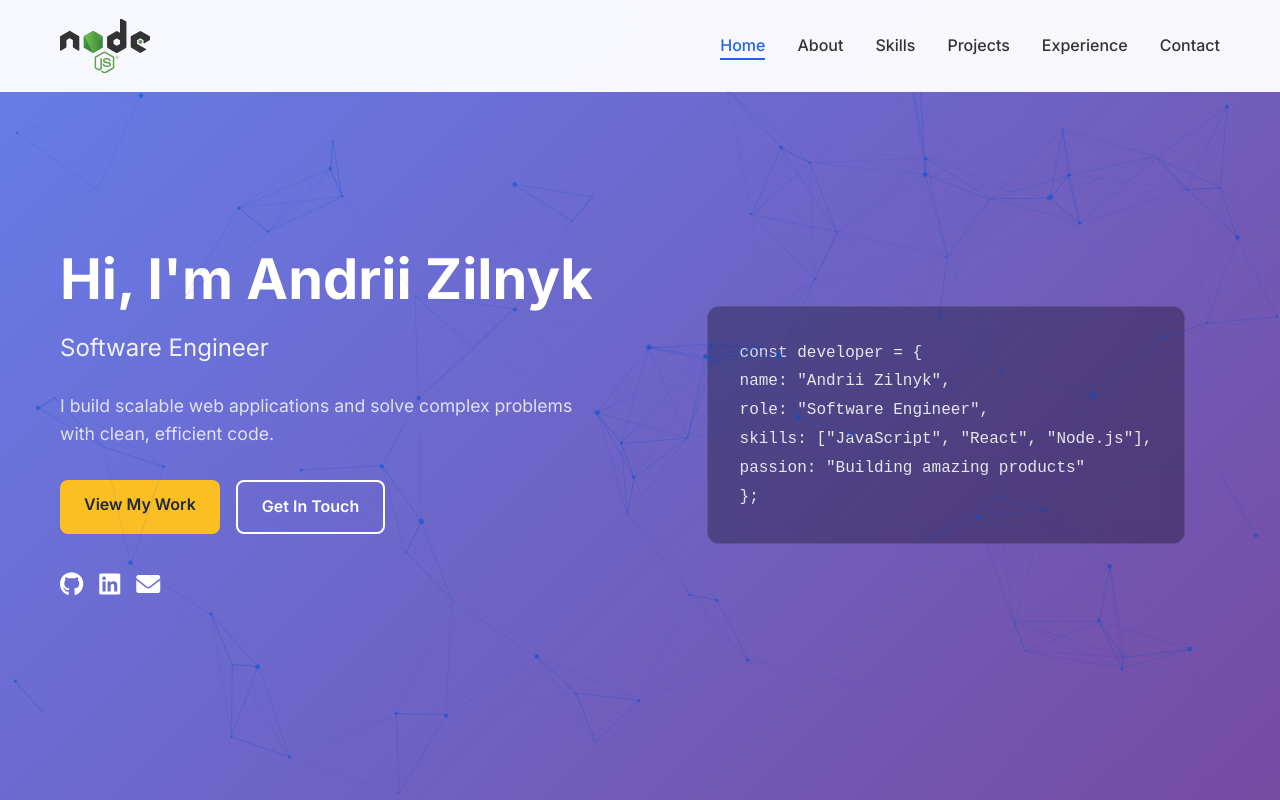
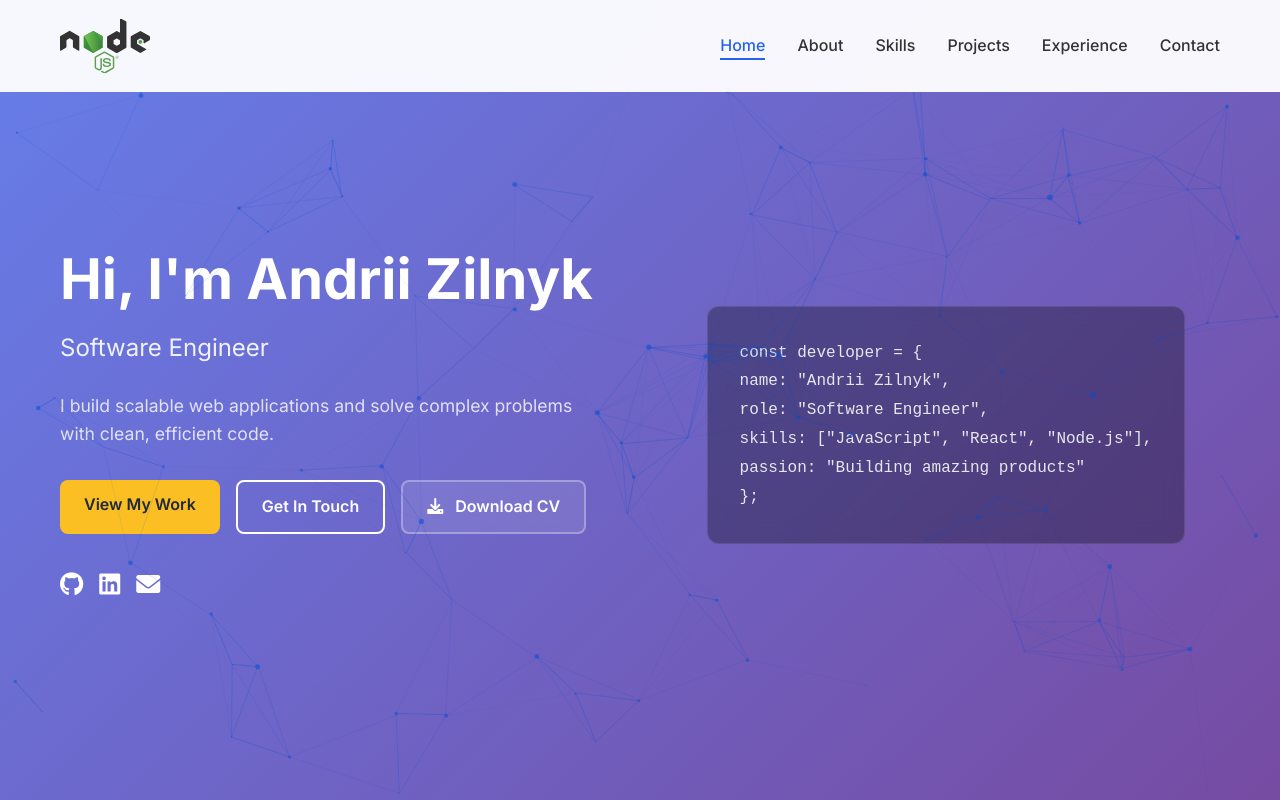
Before and after one commit to AndriiZil/AndriiZil.github.io, a plain HTML site: page index.html in a window 1280 px wide. Shown: the top 800 px of the page. Drawn offline with Linux system fonts and the light colour scheme.

Commit message:
added cv

```diff
--- a/index.html
+++ b/index.html
@@ -62,6 +62,9 @@
                 <div class="hero-buttons">
                     <a href="#projects" class="btn btn-primary">View My Work</a>
                     <a href="#contact" class="btn btn-secondary">Get In Touch</a>
+                    <a href="cv.pdf" class="btn btn-cv" target="_blank">
+                        <i class="fas fa-download"></i> Download CV
+                    </a>
                 </div>
                 <div class="hero-social">
                     <a href="https://github.com/AndriiZil" target="_blank" class="social-link">
--- a/styles.css
+++ b/styles.css
@@ -207,6 +207,23 @@ body {
     background: white;
     color: #1f2937;
     transform: translateY(-2px);
+}
+
+.btn-cv {
+    background: rgba(255, 255, 255, 0.1);
+    color: white;
+    border: 2px solid rgba(255, 255, 255, 0.3);
+    backdrop-filter: blur(10px);
+}
+
+.btn-cv:hover {
+    background: rgba(255, 255, 255, 0.2);
+    border-color: rgba(255, 255, 255, 0.5);
+    transform: translateY(-2px);
+}
+
+.btn-cv i {
+    margin-right: 8px;
 }
 
 .hero-social {
```
Also changed, not shown: 1 other file.
